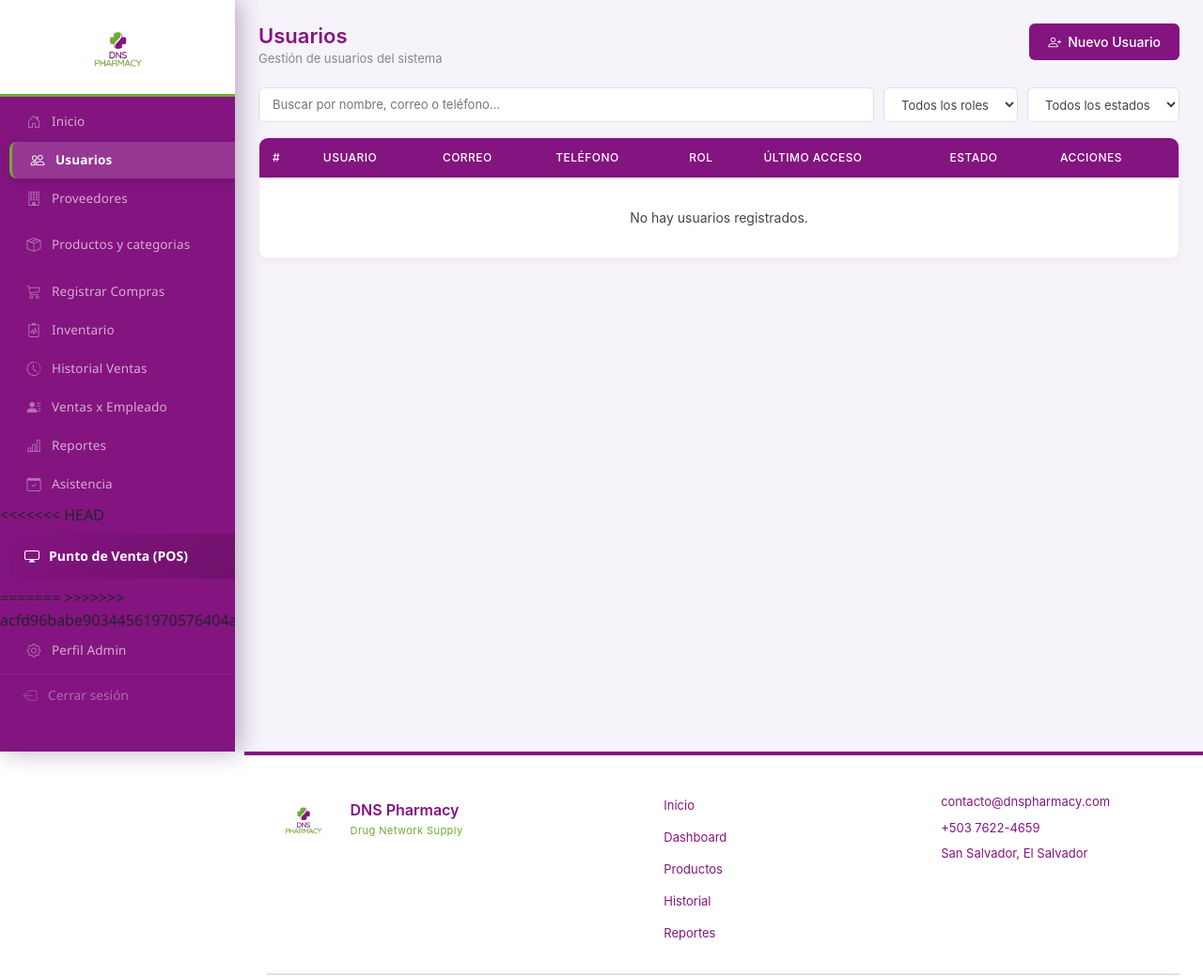
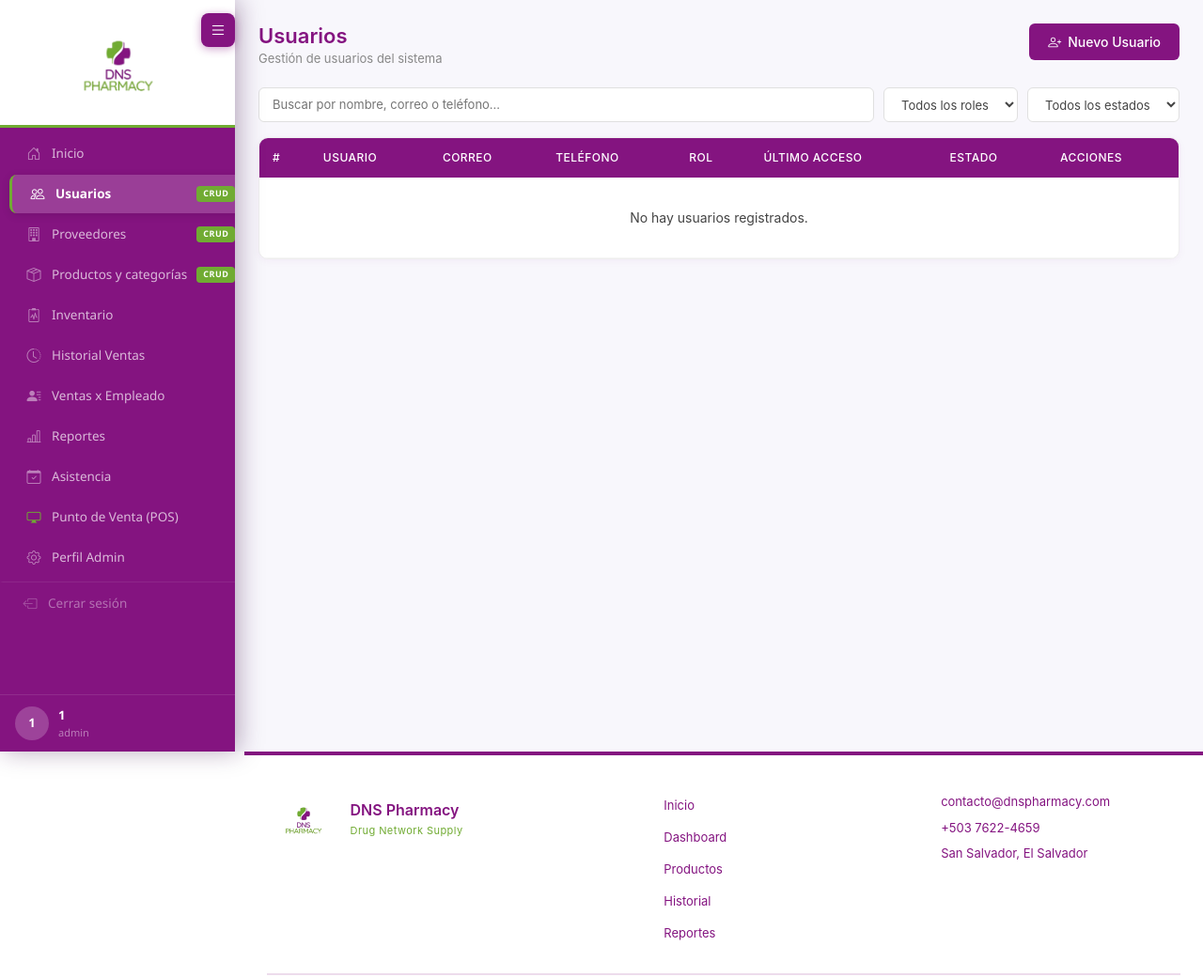
Before and after one commit to Josereph/DNS_Pharmacy, a PHP site: page /DNS_Pharmacy/views/usuarios.php in a window 1280 px wide. Shown: the top 1040 px of the page at 94% size. Run offline with PHP 8.4, Linux system fonts and the light colour scheme; the visitor is signed in with stand-in values (Sample User, id 1).

Commit message:
cambios en el slider y en el inicio de sesion en la mayoria de vistas

```diff
--- a/assets/css/slider.css
+++ b/assets/css/slider.css
@@ -1,22 +1,59 @@
+/* =====================
+   SLIDER - DNS Pharmacy
+   ===================== */
+
 .gym-sidebar {
     width: 250px;
     height: 100vh;
     background: #841480;
-    border-right: none;
     position: fixed;
     left: 0;
     top: 0;
-    padding-top: 0;
     font-family: 'Segoe UI', sans-serif;
     overflow-y: auto;
     box-shadow: 4px 0 24px rgba(61, 17, 71, 0.35);
     display: flex;
     flex-direction: column;
     z-index: 1000;
+    transition: width 0.3s ease, transform 0.3s ease;
 }
 
 .gym-sidebar::-webkit-scrollbar { width: 0; }
 
+/* ── Sidebar oculto ── */
+.gym-sidebar.sidebar-hidden {
+    transform: translateX(-250px);
+}
+
+/* ── Botón toggle ── */
+.sidebar-toggle-btn {
+    position: fixed;
+    top: 14px;
+    left: 14px;
+    z-index: 1100;
+    width: 36px;
+    height: 36px;
+    background: #841480;
+    border: none;
+    border-radius: 8px;
+    color: #ffffff;
+    font-size: 18px;
+    cursor: pointer;
+    display: flex;
+    align-items: center;
+    justify-content: center;
+    box-shadow: 0 2px 10px rgba(132, 20, 128, 0.4);
+    transition: left 0.3s ease, background 0.2s;
+}
+
+.sidebar-toggle-btn:hover { background: #6a1066; }
+
+/* Cuando el sidebar está visible, el botón se mueve con él */
+body:not(.sidebar-collapsed) .sidebar-toggle-btn {
+    left: 214px;
+}
+
+/* ── Logo ── */
 .logo-area {
     background: #ffffff;
     padding: 14px 18px;
@@ -26,21 +63,11 @@
 }
 
 .logo-area img {
-    height: 72px;
+    height: 105px;
     width: auto;
-    margin-bottom: 0;
 }
 
-.nav-section-label {
-    font-size: 10px;
-    font-weight: 700;
-    letter-spacing: 1.2px;
-    text-transform: uppercase;
-    color: rgba(255, 255, 255, 0.30);
-    padding: 16px 20px 5px;
-    pointer-events: none;
-}
-
+/* ── Nav ── */
 .gym-sidebar .nav.flex-column {
     padding: 6px 0;
     flex: 1;
@@ -50,17 +77,17 @@
     display: flex !important;
     align-items: center;
     gap: 10px;
-    color: rgba(255, 255, 255, 0.65) !important;
-    padding: 9px 14px !important;
+    color: rgba(255, 255, 255, 0.70) !important;
+    padding: 10px 14px !important;
     font-size: 13.5px;
     font-weight: 400;
     transition: all .18s ease;
     margin: 1px 10px;
     border-radius: 8px;
     border-left: 3px solid transparent;
-    letter-spacing: 0.01em;
     text-decoration: none !important;
     line-height: 1.4;
+    white-space: nowrap;
 }
 
 .gym-sidebar .nav-link i {
@@ -68,7 +95,7 @@
     width: 18px;
     text-align: center;
     flex-shrink: 0;
-    opacity: 0.60;
+    opacity: 0.65;
     transition: opacity .18s;
 }
 
@@ -84,31 +111,18 @@
     flex-shrink: 0;
 }
 
-.gym-sidebar .nav-link .badge-num {
-    margin-left: auto;
-    font-size: 10px;
-    font-weight: 700;
-    padding: 2px 8px;
-    border-radius: 20px;
-    background: rgba(255,255,255,0.15);
-    color: #ffffff;
-    flex-shrink: 0;
-}
-
 .gym-sidebar .nav-link:hover {
-    background: rgba(255, 255, 255, 0.10) !important;
+    background: rgba(255, 255, 255, 0.12) !important;
     color: #ffffff !important;
     border-left: 3px solid #70ab32;
     padding-left: 18px !important;
     text-decoration: none !important;
 }
 
-.gym-sidebar .nav-link:hover i {
-    opacity: 1;
-}
+.gym-sidebar .nav-link:hover i { opacity: 1; }
 
 .gym-sidebar .nav-link.active {
-    background: rgba(255, 255, 255, 0.15) !important;
+    background: rgba(255, 255, 255, 0.18) !important;
     color: #ffffff !important;
     font-weight: 600;
     border-left: 3px solid #70ab32;
@@ -116,10 +130,31 @@
     box-shadow: 0 2px 10px rgba(0, 0, 0, 0.12);
 }
 
-.gym-sidebar .nav-link.active i {
+.gym-sidebar .nav-link.active i { opacity: 1; }
+
+/* POS link — ícono verde */
+.gym-sidebar .nav-link.nav-link-pos-inline i {
+    color: #70ab32;
     opacity: 1;
 }
 
+/* Cerrar sesión */
+.gym-sidebar .nav-link.back-to-home {
+    color: rgba(255, 255, 255, 0.40) !important;
+    border-top: 1px solid rgba(255, 255, 255, 0.08);
+    border-radius: 0;
+    margin: 4px 0 0;
+    padding: 12px 20px !important;
+}
+
+.gym-sidebar .nav-link.back-to-home:hover {
+    background: rgba(239, 68, 68, 0.15) !important;
+    color: #FCA5A5 !important;
+    border-left: 3px solid #FCA5A5 !important;
+    padding-left: 24px !important;
+}
+
+/* ── Perfil ── */
 .sidebar-profile {
     padding: 12px 16px;
     border-top: 1px solid rgba(255, 255, 255, 0.10);
@@ -141,13 +176,9 @@
     font-weight: 700;
     color: #ffffff;
     flex-shrink: 0;
-    letter-spacing: .5px;
 }
 
-.sidebar-profile .profile-info {
-    flex: 1;
-    min-width: 0;
-}
+.sidebar-profile .profile-info { flex: 1; min-width: 0; }
 
 .sidebar-profile .profile-name {
     font-size: 13px;
@@ -163,48 +194,21 @@
     color: rgba(255, 255, 255, 0.45);
 }
 
-.gym-sidebar .nav-link.back-to-home {
-    color: rgba(255, 255, 255, 0.38) !important;
-    border-top: 1px solid rgba(255, 255, 255, 0.08);
-    border-radius: 0;
-    margin: 4px 0 0;
-    padding: 12px 20px !important;
-}
-
-.gym-sidebar .nav-link.back-to-home:hover {
-    background: rgba(239, 68, 68, 0.15) !important;
-    color: #FCA5A5 !important;
-    border-left: 3px solid #FCA5A5 !important;
-    padding-left: 24px !important;
-}
-
+/* ── Main content — transición suave ── */
 .main-content {
     margin-left: 250px;
     padding: 25px;
-    background: #F7F3FA;
+    background: #f8f7fc;
     min-height: 100vh;
+    transition: margin-left 0.3s ease;
 }
 
-.nav-link-pos {
-    display: flex;
-    align-items: center;
-    gap: 10px;
-    margin: 8px 10px;
-    padding: 12px 16px;
-    background: linear-gradient(135deg, #841480, #6a1066);
-    color: #ffffff;
-    border-radius: 8px;
-    font-size: 14px;
-    font-weight: 600;
-    text-decoration: none;
-    transition: opacity 0.2s;
+/* Cuando sidebar está oculto */
+body.sidebar-collapsed .main-content {
+    margin-left: 0;
 }
 
-.nav-link-pos:hover {
-    opacity: 0.9;
-    color: #ffffff;
+/* POS — sin padding cuando sidebar oculto para máximo espacio */
+body.sidebar-collapsed .pos-layout {
+    margin-left: 0;
 }
-
-.nav-link-pos i {
-    font-size: 16px;
-}
--- a/views/historial_ventas.php
+++ b/views/historial_ventas.php
@@ -1,6 +1,10 @@
-
 
 <?php
+session_start();
+if (!isset($_SESSION['usuario_id'])) {
+    header('Location: /DNS_Pharmacy/views/Login.php');
+    exit;
+}
 $base_url = '/DNS_Pharmacy';
 ?><!doctype html>
 <html lang="es">
--- a/views/inventario.php
+++ b/views/inventario.php
@@ -1,3 +1,4 @@
+
 <!doctype html>
 <html lang="es">
 <head>
--- a/views/layouts/slider.php
+++ b/views/layouts/slider.php
@@ -3,17 +3,25 @@ $pagina_actual = basename($_SERVER['PHP_SELF']);
 $base_url = '/DNS_Pharmacy';
 $views = $base_url . '/views';
 
-$admin_nombre = $_SESSION['nombre'] ?? 'Dr. Reyes';
-$admin_rol    = $_SESSION['rol']    ?? 'Admin';
+$admin_nombre = $_SESSION['usuario_nombre'] ?? 'Usuario';
+$admin_rol    = $_SESSION['usuario_rol']    ?? 'Sin rol';
 $admin_ini    = strtoupper(substr($admin_nombre, 0, 2));
+
+// En el POS el sidebar arranca oculto
+$es_pos = ($pagina_actual === 'pos.php');
 ?>
 
 <link rel="stylesheet" href="https://cdn.jsdelivr.net/npm/bootstrap-icons@1.11.3/font/bootstrap-icons.min.css">
 
-<div class="gym-sidebar">
+<!-- Botón toggle siempre visible -->
+<button class="sidebar-toggle-btn" id="sidebarToggle" title="Mostrar / ocultar menú">
+    <i class="bi bi-list" id="toggleIcon"></i>
+</button>
+
+<div class="gym-sidebar <?php echo $es_pos ? 'sidebar-hidden' : ''; ?>" id="gymSidebar">
 
     <div class="logo-area">
-        <img src="<?php echo $base_url; ?>/assets/img/DNS_LOGO.png" alt="DNS Pharmacy" style="height:72px;">
+        <img src="<?php echo $base_url; ?>/assets/img/DNS_LOGO.png" alt="DNS Pharmacy" style="height:105px;">
     </div>
 
     <nav class="nav flex-column">
@@ -41,14 +49,8 @@ $admin_ini    = strtoupper(substr($admin_nombre, 0, 2));
         <a class="nav-link <?php echo ($pagina_actual == 'productos.php') ? 'active' : ''; ?>"
            href="<?php echo $views; ?>/productos.php">
             <i class="bi bi-box-seam"></i>
-            Productos y categorias
+            Productos y categorías
             <span class="badge-crud">CRUD</span>
-        </a>
-
-        <a class="nav-link <?php echo ($pagina_actual == 'inventario.php') ? 'active' : ''; ?>"
-           href="<?php echo $views; ?>/inventario.php">
-            <i class="bi bi-cart3"></i>
-            Registrar Compras
         </a>
 
         <a class="nav-link <?php echo ($pagina_actual == 'inventario.php') ? 'active' : ''; ?>"
@@ -81,26 +83,61 @@ $admin_ini    = strtoupper(substr($admin_nombre, 0, 2));
             Asistencia
         </a>
 
-<<<<<<< HEAD
-        <a class="nav-link-pos" href="<?php echo $views; ?>/pos.php">
-         <i class="bi bi-display"></i>
-         Punto de Venta (POS)
+        <a class="nav-link nav-link-pos-inline <?php echo ($pagina_actual == 'pos.php') ? 'active' : ''; ?>"
+           href="<?php echo $views; ?>/pos.php">
+            <i class="bi bi-display"></i>
+            Punto de Venta (POS)
         </a>
 
-
-=======
->>>>>>> acfd96babe90344561970576404aecc9fbfad54a
         <a class="nav-link <?php echo ($pagina_actual == 'perfil_admin.php') ? 'active' : ''; ?>"
            href="<?php echo $views; ?>/perfil_admin.php">
             <i class="bi bi-gear"></i>
             Perfil Admin
         </a>
 
-        <a class="nav-link back-to-home" href="/DNS_Pharmacy/logout.php">
+        <a class="nav-link back-to-home" href="<?php echo $base_url; ?>/logout.php">
             <i class="bi bi-box-arrow-left"></i>
             Cerrar sesión
         </a>
 
     </nav>
 
+    <div class="sidebar-profile">
+        <div class="profile-avatar"><?php echo htmlspecialchars($admin_ini); ?></div>
+        <div class="profile-info">
+            <div class="profile-name"><?php echo htmlspecialchars($admin_nombre); ?></div>
+            <div class="profile-role"><?php echo htmlspecialchars($admin_rol); ?></div>
+        </div>
+    </div>
+
 </div>
+
+<script>
+(function() {
+    var sidebar   = document.getElementById('gymSidebar');
+    var btn       = document.getElementById('sidebarToggle');
+    var icon      = document.getElementById('toggleIcon');
+    var esPos     = <?php echo $es_pos ? 'true' : 'false'; ?>;
+
+    // Estado inicial
+    var collapsed = esPos;
+    if (collapsed) {
+        document.body.classList.add('sidebar-collapsed');
+        icon.className = 'bi bi-layout-sidebar';
+    }
+
+    btn.addEventListener('click', function() {
+        collapsed = !collapsed;
+
+        if (collapsed) {
+            sidebar.classList.add('sidebar-hidden');
+            document.body.classList.add('sidebar-collapsed');
+            icon.className = 'bi bi-layout-sidebar';
+        } else {
+            sidebar.classList.remove('sidebar-hidden');
+            document.body.classList.remove('sidebar-collapsed');
+            icon.className = 'bi bi-list';
+        }
+    });
+})();
+</script>
--- a/views/usuarios.php
+++ b/views/usuarios.php
@@ -1,3 +1,11 @@
+<?php
+session_start();
+if (!isset($_SESSION['usuario_id'])) {
+    header('Location: /DNS_Pharmacy/views/Login.php');
+    exit;
+}
+$base_url = '/DNS_Pharmacy';
+?>
 <!doctype html>
 <html lang="es">
 <head>
```
Also changed, not shown: views/productos.php (+8 -0 lines), views/proveedores.php (+8 -0 lines), views/ventas_empleado.php (+8 -0 lines).
